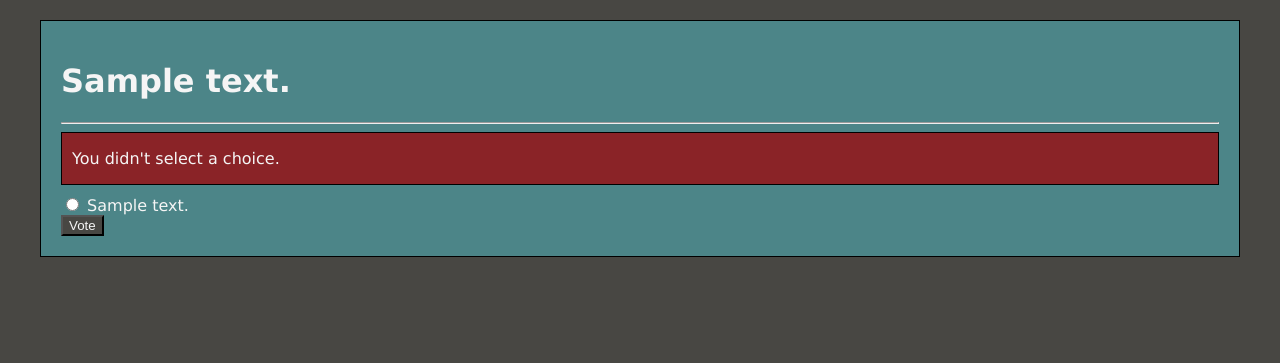
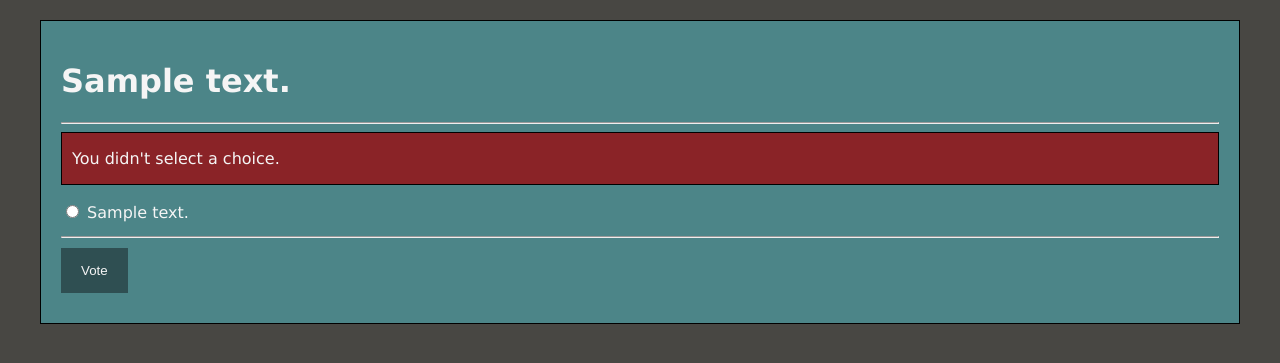
Before and after one commit to Rokudoku/Django-Strawpoll-WebApp, a Django app: page /polls/1/vote/ in a window 1280 px wide. Shown: the top 363 px of the page. Run offline with Django 3.2, Linux system fonts and the light colour scheme; tables that the repository leaves empty hold one stand-in row (values such as "Sample post").

Commit message:
HTML/CSS changes.
Mainly to do with buttons/radio-buttons and positioning them.

```diff
--- a/polls/static/polls/css/base.css
+++ b/polls/static/polls/css/base.css
@@ -15,16 +15,31 @@
     color: whitesmoke;
 }
 
+a {
+    text-decoration: none;
+}
+
 body {
     background-color: #484743;
 	font-family: "Verdana", sans-serif;
     margin: 0;
 }
 
-a {
+button {
+    background-color: #2f4f52;
+    border: none;
+    display: block;
+    padding: 15px 20px;
+    text-align: center;
     text-decoration: none;
 }
 
-input {
-    background-color: #484743;
+input[type="radio"] {
+    cursor: pointer;
+    margin-top: 10px;
+    margin-bottom: 10px;
 }
+input[type="radio"] + label {
+    cursor: pointer;
+
+}
--- a/polls/static/polls/css/layout.css
+++ b/polls/static/polls/css/layout.css
@@ -1,7 +1,3 @@
-.l-right {
-    float: right;
-}
-
 .l-inline-left {
     display: inline;
     float: left;
@@ -10,6 +6,11 @@
 .l-inline-right {
     display: inline;
     float: right;
+}
+
+.container {
+    margin-left: auto;
+    margin-right: auto;
 }
 
 .wrapper {
@@ -21,8 +22,3 @@
     max-width: 1200px;
     padding: 20px;
 }
-
-.container {
-    margin-left: auto;
-    margin-right: auto;
-}
--- a/polls/static/polls/css/module.css
+++ b/polls/static/polls/css/module.css
@@ -1,3 +1,7 @@
+.btn-group {
+    margin: 10px 0;
+}
+
 .question {
     background-color: #2f4f52;
     border: 1px solid black;
@@ -11,10 +15,6 @@
     font-size: 110%;
     font-weight: bold;
 }
-.question > p {
+.question-other {
     font-size: x-small;
 }
-
-.choices {
-
-}
--- a/polls/templates/polls/detail.html
+++ b/polls/templates/polls/detail.html
@@ -16,7 +16,10 @@
     <input type="radio" name="choice" id="choice{{ forloop.counter }}" value="{{ choice.id }}" />
     <label for="choice{{ forloop.counter }}">{{ choice.choice_text }}</label><br />
 {% endfor %}
-<input type="submit" value="Vote" />
+    <hr>
+    <div class="btn-group">
+        <button type="submit" value="Vote">Vote</button>
+    </div>
 </form>
 
 {% endblock %}
--- a/polls/templates/polls/index.html
+++ b/polls/templates/polls/index.html
@@ -11,7 +11,7 @@
         <a class="question" href="{% url 'polls:detail' question.id %}">
             <div class="question-title">{{ question.question_text }}</div>
             <p class="question-other l-inline-left">{{ question.num_votes }} vote{{ question.num_votes|pluralize }}</p>
-            <p class="question-date l-inline-right">{{ question.pub_date }}</p>
+            <p class="question-other l-inline-right">{{ question.pub_date }}</p>
         </a>
     {% endfor %}
 
```
